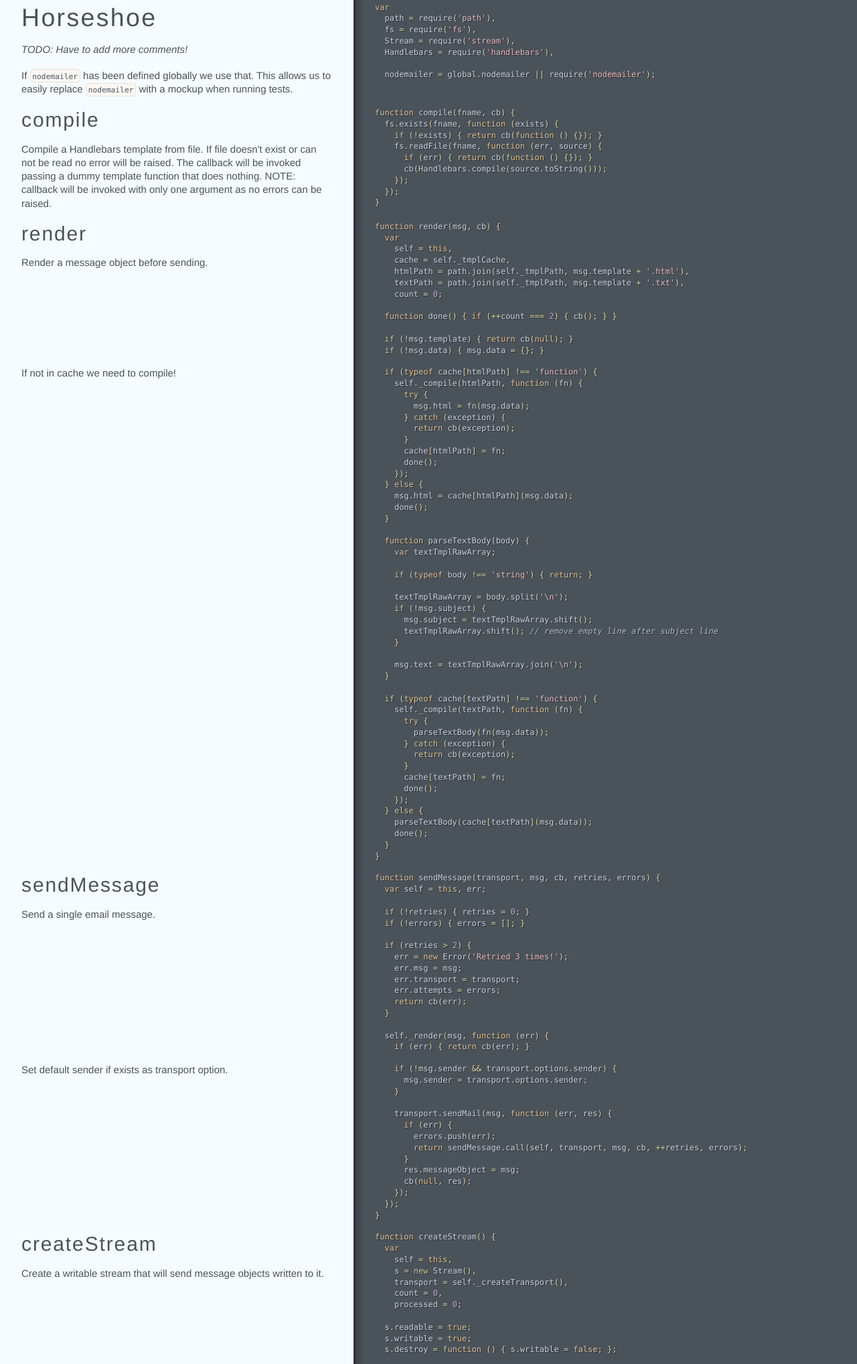
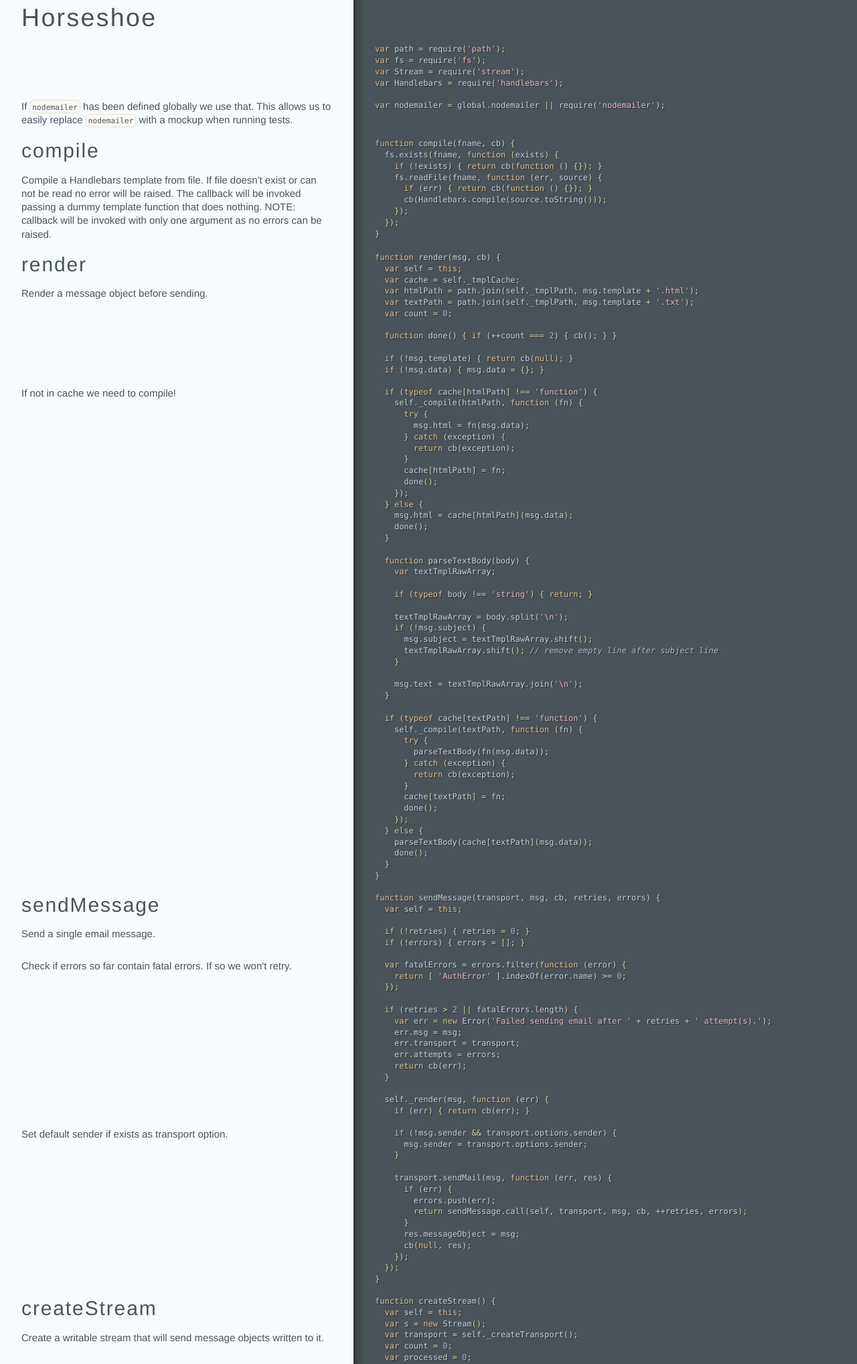
Before and after one commit to lupomontero/horseshoe, a plain HTML site: page index.html in a window 1280 px wide. Shown: the part 63-2099 px from the top of the page at 67% size. Drawn offline with Linux system fonts and the light colour scheme.

Commit message:
Generated documentation for 60545a4866ac7ab522620249d0e547a36ac04dce

```diff
--- a/index.html
+++ b/index.html
@@ -1,11 +1,8 @@
-<!DOCTYPE html><html lang="en"><head><title>index</title></head><meta http-equiv="Content-Type" content="text/html; charset=utf-8"><meta name="viewport" content="width=device-width, initial-scale=1.0, minimum-scale=1.0, maximum-scale=1.0"><meta name="groc-relative-root" content=""><meta name="groc-document-path" content="index"><meta name="groc-project-path" content="index.js"><meta name="groc-github-url" content="https://github.com/lupomontero/horseshoe"><link rel="stylesheet" type="text/css" media="all" href="assets/style.css"><script type="text/javascript" src="assets/behavior.js"></script><body><div id="meta"><div class="file-path"><a href="https://github.com/lupomontero/horseshoe/blob/master/index.js">index.js</a></div></div><div id="document"><div class="segment"><div class="comments "><div class="wrapper"><h1 id="horseshoe">Horseshoe</h1>
-
-<p><em>TODO: Have to add more comments!</em></p></div></div><div class="code"><div class="wrapper"><span class="kd">var</span>
-  <span class="nx">path</span> <span class="o">=</span> <span class="nx">require</span><span class="p">(</span><span class="s1">&#39;path&#39;</span><span class="p">),</span>
-  <span class="nx">fs</span> <span class="o">=</span> <span class="nx">require</span><span class="p">(</span><span class="s1">&#39;fs&#39;</span><span class="p">),</span>
-  <span class="nx">Stream</span> <span class="o">=</span> <span class="nx">require</span><span class="p">(</span><span class="s1">&#39;stream&#39;</span><span class="p">),</span>
-  <span class="nx">Handlebars</span> <span class="o">=</span> <span class="nx">require</span><span class="p">(</span><span class="s1">&#39;handlebars&#39;</span><span class="p">),</span></div></div></div><div class="segment"><div class="comments "><div class="wrapper"><p>If <code>nodemailer</code> has been defined globally we use that. This allows us to
-easily replace <code>nodemailer</code> with a mockup when running tests.</p></div></div><div class="code"><div class="wrapper">  <span class="nx">nodemailer</span> <span class="o">=</span> <span class="nx">global</span><span class="p">.</span><span class="nx">nodemailer</span> <span class="o">||</span> <span class="nx">require</span><span class="p">(</span><span class="s1">&#39;nodemailer&#39;</span><span class="p">);</span></div></div></div><div class="segment"><div class="comments "><div class="wrapper"><h2 id="compile">compile</h2>
+<!DOCTYPE html><html lang="en"><head><title>index</title></head><meta http-equiv="Content-Type" content="text/html; charset=utf-8"><meta name="viewport" content="width=device-width, initial-scale=1.0, minimum-scale=1.0, maximum-scale=1.0"><meta name="groc-relative-root" content=""><meta name="groc-document-path" content="index"><meta name="groc-project-path" content="index.js"><meta name="groc-github-url" content="https://github.com/lupomontero/horseshoe"><link rel="stylesheet" type="text/css" media="all" href="assets/style.css"><script type="text/javascript" src="assets/behavior.js"></script><body><div id="meta"><div class="file-path"><a href="https://github.com/lupomontero/horseshoe/blob/master/index.js">index.js</a></div></div><div id="document"><div class="segment"><div class="comments "><div class="wrapper"><h1 id="horseshoe">Horseshoe</h1></div></div></div><div class="segment"><div class="code"><div class="wrapper"><span class="kd">var</span> <span class="nx">path</span> <span class="o">=</span> <span class="nx">require</span><span class="p">(</span><span class="s1">&#39;path&#39;</span><span class="p">);</span>
+<span class="kd">var</span> <span class="nx">fs</span> <span class="o">=</span> <span class="nx">require</span><span class="p">(</span><span class="s1">&#39;fs&#39;</span><span class="p">);</span>
+<span class="kd">var</span> <span class="nx">Stream</span> <span class="o">=</span> <span class="nx">require</span><span class="p">(</span><span class="s1">&#39;stream&#39;</span><span class="p">);</span>
+<span class="kd">var</span> <span class="nx">Handlebars</span> <span class="o">=</span> <span class="nx">require</span><span class="p">(</span><span class="s1">&#39;handlebars&#39;</span><span class="p">);</span></div></div></div><div class="segment"><div class="comments "><div class="wrapper"><p>If <code>nodemailer</code> has been defined globally we use that. This allows us to
+easily replace <code>nodemailer</code> with a mockup when running tests.</p></div></div><div class="code"><div class="wrapper"><span class="kd">var</span> <span class="nx">nodemailer</span> <span class="o">=</span> <span class="nx">global</span><span class="p">.</span><span class="nx">nodemailer</span> <span class="o">||</span> <span class="nx">require</span><span class="p">(</span><span class="s1">&#39;nodemailer&#39;</span><span class="p">);</span></div></div></div><div class="segment"><div class="comments "><div class="wrapper"><h2 id="compile">compile</h2>
 
 <p>Compile a Handlebars template from file. If file doesn't exist or can not be
 read no error will be raised. The callback will be invoked passing a dummy
@@ -22,12 +19,11 @@ raised.</p></div></div><div class="code"><div class="wrapper"><span class="kd">f
 <span class="p">}</span></div></div></div><div class="segment"><div class="comments "><div class="wrapper"><h2 id="render">render</h2>
 
 <p>Render a message object before sending.</p></div></div><div class="code"><div class="wrapper"><span class="kd">function</span> <span class="nx">render</span><span class="p">(</span><span class="nx">msg</span><span class="p">,</span> <span class="nx">cb</span><span class="p">)</span> <span class="p">{</span>
-  <span class="kd">var</span>
-    <span class="nx">self</span> <span class="o">=</span> <span class="k">this</span><span class="p">,</span>
-    <span class="nx">cache</span> <span class="o">=</span> <span class="nx">self</span><span class="p">.</span><span class="nx">_tmplCache</span><span class="p">,</span>
-    <span class="nx">htmlPath</span> <span class="o">=</span> <span class="nx">path</span><span class="p">.</span><span class="nx">join</span><span class="p">(</span><span class="nx">self</span><span class="p">.</span><span class="nx">_tmplPath</span><span class="p">,</span> <span class="nx">msg</span><span class="p">.</span><span class="nx">template</span> <span class="o">+</span> <span class="s1">&#39;.html&#39;</span><span class="p">),</span>
-    <span class="nx">textPath</span> <span class="o">=</span> <span class="nx">path</span><span class="p">.</span><span class="nx">join</span><span class="p">(</span><span class="nx">self</span><span class="p">.</span><span class="nx">_tmplPath</span><span class="p">,</span> <span class="nx">msg</span><span class="p">.</span><span class="nx">template</span> <span class="o">+</span> <span class="s1">&#39;.txt&#39;</span><span class="p">),</span>
-    <span class="nx">count</span> <span class="o">=</span> <span class="mi">0</span><span class="p">;</span>
+  <span class="kd">var</span> <span class="nx">self</span> <span class="o">=</span> <span class="k">this</span><span class="p">;</span>
+  <span class="kd">var</span> <span class="nx">cache</span> <span class="o">=</span> <span class="nx">self</span><span class="p">.</span><span class="nx">_tmplCache</span><span class="p">;</span>
+  <span class="kd">var</span> <span class="nx">htmlPath</span> <span class="o">=</span> <span class="nx">path</span><span class="p">.</span><span class="nx">join</span><span class="p">(</span><span class="nx">self</span><span class="p">.</span><span class="nx">_tmplPath</span><span class="p">,</span> <span class="nx">msg</span><span class="p">.</span><span class="nx">template</span> <span class="o">+</span> <span class="s1">&#39;.html&#39;</span><span class="p">);</span>
+  <span class="kd">var</span> <span class="nx">textPath</span> <span class="o">=</span> <span class="nx">path</span><span class="p">.</span><span class="nx">join</span><span class="p">(</span><span class="nx">self</span><span class="p">.</span><span class="nx">_tmplPath</span><span class="p">,</span> <span class="nx">msg</span><span class="p">.</span><span class="nx">template</span> <span class="o">+</span> <span class="s1">&#39;.txt&#39;</span><span class="p">);</span>
+  <span class="kd">var</span> <span class="nx">count</span> <span class="o">=</span> <span class="mi">0</span><span class="p">;</span>
 
   <span class="kd">function</span> <span class="nx">done</span><span class="p">()</span> <span class="p">{</span> <span class="k">if</span> <span class="p">(</span><span class="o">++</span><span class="nx">count</span> <span class="o">===</span> <span class="mi">2</span><span class="p">)</span> <span class="p">{</span> <span class="nx">cb</span><span class="p">();</span> <span class="p">}</span> <span class="p">}</span>
 
@@ -78,13 +74,15 @@ raised.</p></div></div><div class="code"><div class="wrapper"><span class="kd">f
 <span class="p">}</span></div></div></div><div class="segment"><div class="comments "><div class="wrapper"><h2 id="sendmessage">sendMessage</h2>
 
 <p>Send a single email message.</p></div></div><div class="code"><div class="wrapper"><span class="kd">function</span> <span class="nx">sendMessage</span><span class="p">(</span><span class="nx">transport</span><span class="p">,</span> <span class="nx">msg</span><span class="p">,</span> <span class="nx">cb</span><span class="p">,</span> <span class="nx">retries</span><span class="p">,</span> <span class="nx">errors</span><span class="p">)</span> <span class="p">{</span>
-  <span class="kd">var</span> <span class="nx">self</span> <span class="o">=</span> <span class="k">this</span><span class="p">,</span> <span class="nx">err</span><span class="p">;</span>
+  <span class="kd">var</span> <span class="nx">self</span> <span class="o">=</span> <span class="k">this</span><span class="p">;</span>
 
   <span class="k">if</span> <span class="p">(</span><span class="o">!</span><span class="nx">retries</span><span class="p">)</span> <span class="p">{</span> <span class="nx">retries</span> <span class="o">=</span> <span class="mi">0</span><span class="p">;</span> <span class="p">}</span>
-  <span class="k">if</span> <span class="p">(</span><span class="o">!</span><span class="nx">errors</span><span class="p">)</span> <span class="p">{</span> <span class="nx">errors</span> <span class="o">=</span> <span class="p">[];</span> <span class="p">}</span>
+  <span class="k">if</span> <span class="p">(</span><span class="o">!</span><span class="nx">errors</span><span class="p">)</span> <span class="p">{</span> <span class="nx">errors</span> <span class="o">=</span> <span class="p">[];</span> <span class="p">}</span></div></div></div><div class="segment"><div class="comments "><div class="wrapper"><p>Check if errors so far contain fatal errors. If so we won't retry.</p></div></div><div class="code"><div class="wrapper">  <span class="kd">var</span> <span class="nx">fatalErrors</span> <span class="o">=</span> <span class="nx">errors</span><span class="p">.</span><span class="nx">filter</span><span class="p">(</span><span class="kd">function</span> <span class="p">(</span><span class="nx">error</span><span class="p">)</span> <span class="p">{</span>
+    <span class="k">return</span> <span class="p">[</span> <span class="s1">&#39;AuthError&#39;</span> <span class="p">].</span><span class="nx">indexOf</span><span class="p">(</span><span class="nx">error</span><span class="p">.</span><span class="nx">name</span><span class="p">)</span> <span class="o">&gt;=</span> <span class="mi">0</span><span class="p">;</span>
+  <span class="p">});</span>
 
-  <span class="k">if</span> <span class="p">(</span><span class="nx">retries</span> <span class="o">&gt;</span> <span class="mi">2</span><span class="p">)</span> <span class="p">{</span>
-    <span class="nx">err</span> <span class="o">=</span> <span class="k">new</span> <span class="nb">Error</span><span class="p">(</span><span class="s1">&#39;Retried 3 times!&#39;</span><span class="p">);</span>
+  <span class="k">if</span> <span class="p">(</span><span class="nx">retries</span> <span class="o">&gt;</span> <span class="mi">2</span> <span class="o">||</span> <span class="nx">fatalErrors</span><span class="p">.</span><span class="nx">length</span><span class="p">)</span> <span class="p">{</span>
+    <span class="kd">var</span> <span class="nx">err</span> <span class="o">=</span> <span class="k">new</span> <span class="nb">Error</span><span class="p">(</span><span class="s1">&#39;Failed sending email after &#39;</span> <span class="o">+</span> <span class="nx">retries</span> <span class="o">+</span> <span class="s1">&#39; attempt(s).&#39;</span><span class="p">);</span>
     <span class="nx">err</span><span class="p">.</span><span class="nx">msg</span> <span class="o">=</span> <span class="nx">msg</span><span class="p">;</span>
     <span class="nx">err</span><span class="p">.</span><span class="nx">transport</span> <span class="o">=</span> <span class="nx">transport</span><span class="p">;</span>
     <span class="nx">err</span><span class="p">.</span><span class="nx">attempts</span> <span class="o">=</span> <span class="nx">errors</span><span class="p">;</span>
@@ -108,12 +106,11 @@ raised.</p></div></div><div class="code"><div class="wrapper"><span class="kd">f
 <span class="p">}</span></div></div></div><div class="segment"><div class="comments "><div class="wrapper"><h2 id="createstream">createStream</h2>
 
 <p>Create a writable stream that will send message objects written to it.</p></div></div><div class="code"><div class="wrapper"><span class="kd">function</span> <span class="nx">createStream</span><span class="p">()</span> <span class="p">{</span>
-  <span class="kd">var</span>
-    <span class="nx">self</span> <span class="o">=</span> <span class="k">this</span><span class="p">,</span>
-    <span class="nx">s</span> <span class="o">=</span> <span class="k">new</span> <span class="nx">Stream</span><span class="p">(),</span>
-    <span class="nx">transport</span> <span class="o">=</span> <span class="nx">self</span><span class="p">.</span><span class="nx">_createTransport</span><span class="p">(),</span>
-    <span class="nx">count</span> <span class="o">=</span> <span class="mi">0</span><span class="p">,</span>
-    <span class="nx">processed</span> <span class="o">=</span> <span class="mi">0</span><span class="p">;</span>
+  <span class="kd">var</span> <span class="nx">self</span> <span class="o">=</span> <span class="k">this</span><span class="p">;</span>
+  <span class="kd">var</span> <span class="nx">s</span> <span class="o">=</span> <span class="k">new</span> <span class="nx">Stream</span><span class="p">();</span>
+  <span class="kd">var</span> <span class="nx">transport</span> <span class="o">=</span> <span class="nx">self</span><span class="p">.</span><span class="nx">_createTransport</span><span class="p">();</span>
+  <span class="kd">var</span> <span class="nx">count</span> <span class="o">=</span> <span class="mi">0</span><span class="p">;</span>
+  <span class="kd">var</span> <span class="nx">processed</span> <span class="o">=</span> <span class="mi">0</span><span class="p">;</span>
 
   <span class="nx">s</span><span class="p">.</span><span class="nx">readable</span> <span class="o">=</span> <span class="kc">true</span><span class="p">;</span>
   <span class="nx">s</span><span class="p">.</span><span class="nx">writable</span> <span class="o">=</span> <span class="kc">true</span><span class="p">;</span>
```
